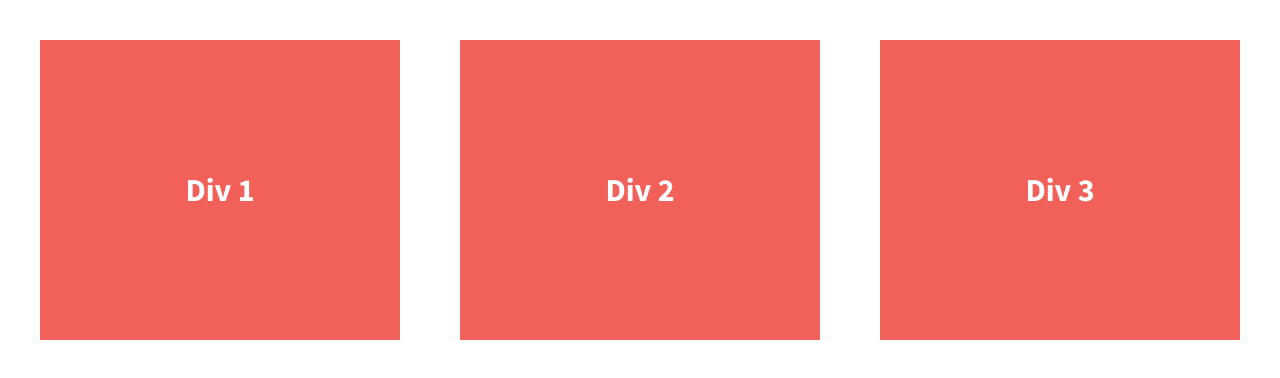
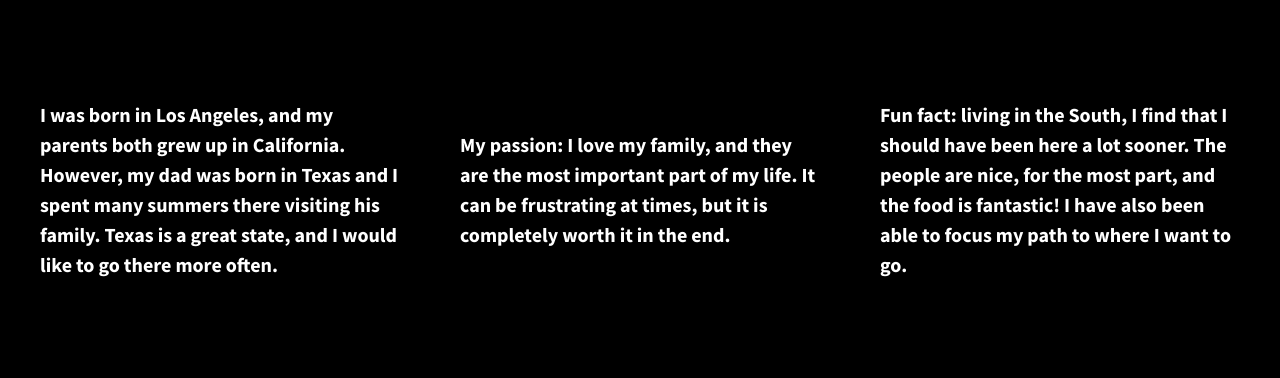
Before and after one commit to doskzorak/divs-flexbox-starter, a plain HTML site: page index.html in a window 1280 px wide. Drawn offline with nearby package versions, Linux system fonts and the light colour scheme.

Commit message:
Added text and styling

```diff
--- a/css/main.css
+++ b/css/main.css
@@ -106,6 +106,7 @@ body {
   padding: 2em;
   font-size: 1.25em;
   height: 100%;
+  background: #000000;
 }
 
 .wrapper {
@@ -119,8 +120,8 @@ body {
   /*give the divs a width of 30%, add display:flex, set justify-content and align-items to center*/
   color: #fff;
   line-height: 1.5em;
-  font-size: 1.6em;
-  background-color: #f16059;
+  font-size: 1em;
+  background-color: #000000;
   height: 300px;
   display: flex;
   width: 30%;
@@ -218,6 +219,17 @@ body {
     /* Style adjustments for high resolution devices */
 }
 
+@media all and (min-width: 1200px) {
+    .div-1, .div-2, .div-3 {
+        flex-basis: 30%;
+    }
+
+    .div-1, .div-2 {
+        border-right: 1 px solid #555;
+        padding-right: 30px;
+    }
+}
+
 /* ==========================================================================
    Print styles.
    Inlined to avoid the additional HTTP request:
--- a/index.html
+++ b/index.html
@@ -23,13 +23,27 @@
 
         <section class="wrapper">
             <div class="div-1">
-                Div 1
+                <p>I was born in Los Angeles, and my parents
+                    both grew up in California. However, my
+                    dad was born in Texas and I spent many
+                    summers there visiting his family. Texas
+                    is a great state, and I would like to go
+                    there more often.
+                </p>
             </div>
             <div class="div-2">
-                Div 2
+                <p><span class="div-2-bold">My passion:</span> I love my family,
+                    and they are the most important part of my
+                    life. It can be frustrating at times, but
+                    it is completely worth it in the end.
+                </p>
             </div>
             <div class="div-3">
-                Div 3
+                <p><span class="div-3-bold">Fun fact:</span> living in the South,
+                    I find that I should have been here a lot sooner. The people
+                    are nice, for the most part, and the food is fantastic! I have
+                    also been able to focus my path to where I want to go.
+                </p>
             </div>
         </section>
 
```
